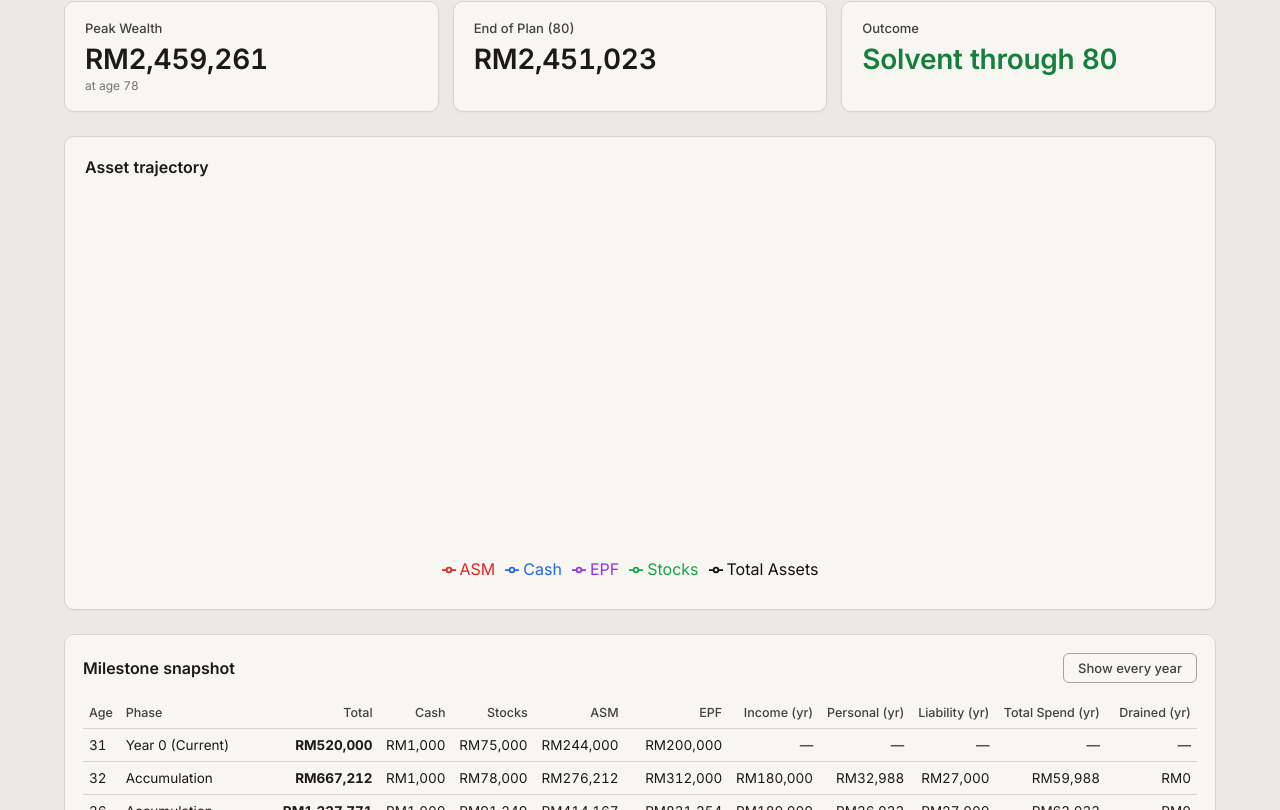
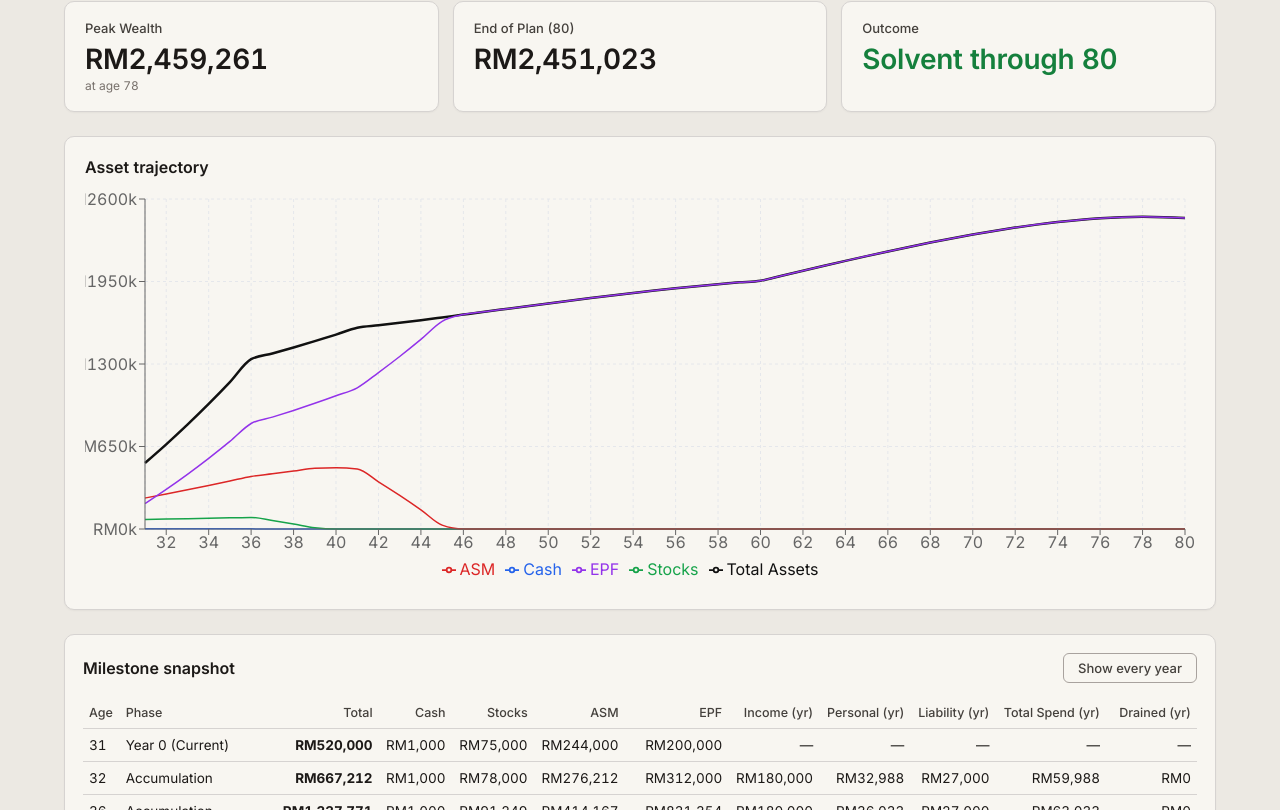
Before and after one commit to jianhanlim/retire-plan, a React (Vite) app: page / in a window 1280 px wide. Shown: the part 680-1490 px from the top of the page. Built offline with nearby package versions, Linux system fonts and the light colour scheme.

Commit message:
Fix: chart disappearing — remove overflow:hidden on chart-wrap

```diff
--- a/src/App.css
+++ b/src/App.css
@@ -160,14 +160,8 @@ summary.section-header::before {
   padding: 20px;
   box-shadow: var(--shadow-sm);
   margin: 16px 0 24px;
-  overflow: hidden;
-  max-width: 100%;
 }
 .chart-wrap h2 { margin: 0 0 12px; font-size: 16px; font-weight: 600; }
-.chart-wrap .recharts-wrapper,
-.chart-wrap .recharts-responsive-container {
-  max-width: 100% !important;
-}
 
 /* ── Grid of cards ──────────────────────────────────────── */
 .grid {
```
